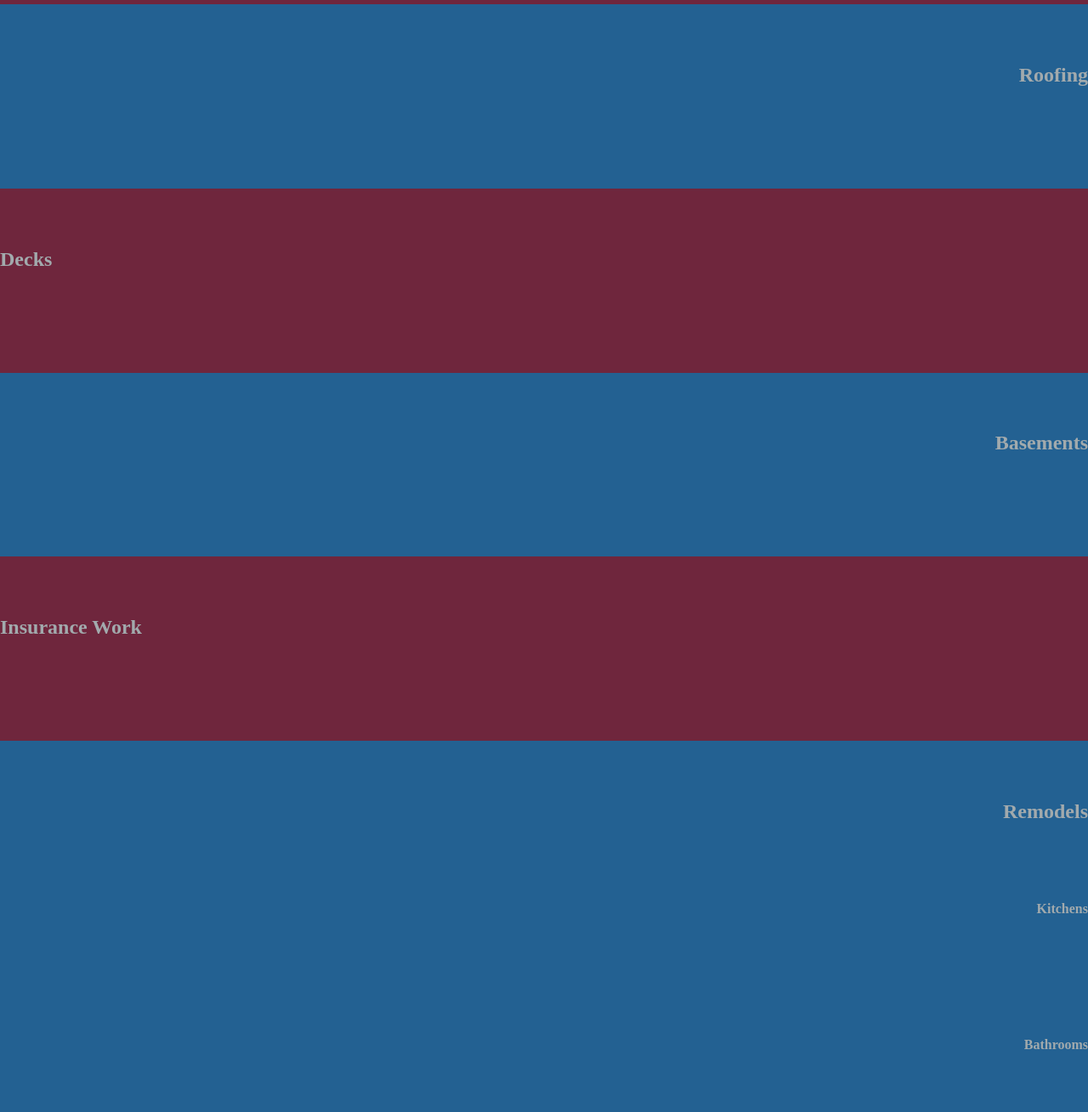
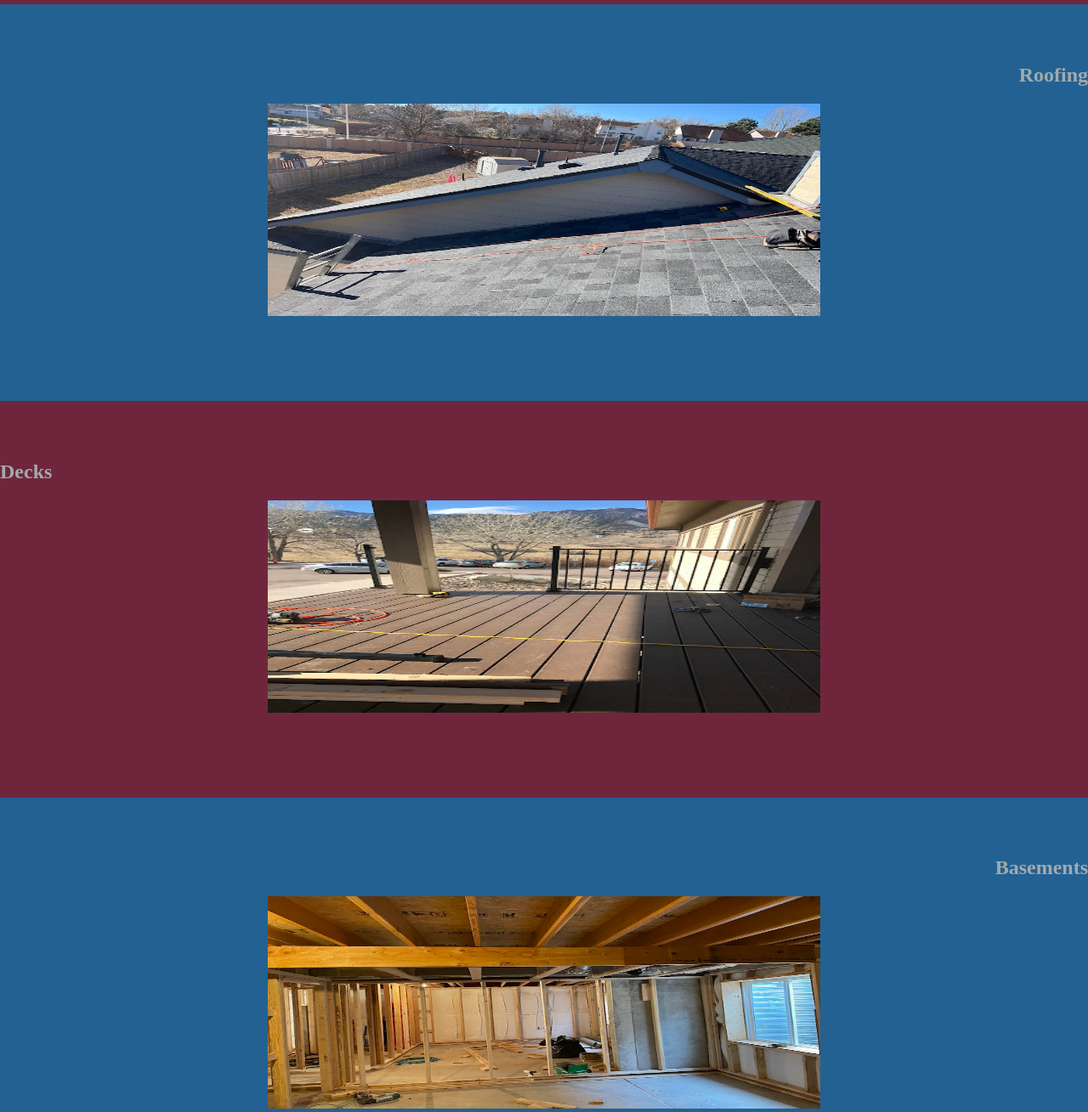
Before and after one commit to james3roberts/AHPwebsite, a plain HTML site: page whatwedo.html in a window 1280 px wide. Shown: the part 1460-2769 px from the top of the page at 85% size. Drawn offline with Linux system fonts and the light colour scheme.

Commit message:
Added more photos

```diff
--- a/whatwedo.html
+++ b/whatwedo.html
@@ -40,15 +40,23 @@
         </section>
         <section class="Roofing right-section" id="Roofing">
             <a href="roofing.html"><h2>Roofing</h2></a>
+            <a href="roofing.html"><img src="Photos/Roofing.jpg" alt="Roofing Photo" class="photo-height"></a>
+
         </section>
         <section class="Decks left-section" id="Decks">
             <a href="decks.html"><h2>Decks</h2></a>
+            <a href="decks.html"><img src="Photos/Decks.JPG" alt="Decks Photo" class="photo-height"></a>
+
         </section>
         <section class="Basements right-section" id="Basements">
             <a href="basements.html"><h2>Basements</h2></a>
+            <a href="basements.html"><img src="Photos/Basement.jpg" alt="Basement Photo" class="photo-height"></a>
+
         </section>
         <section class="Insurance left-section" id="Insurance">
             <a href="insurance.html"><h2>Insurance Work</h2></a>
+            <a href="insurance.html"><img src="Photos/Ins.jpg" alt="Insurance Photo" class="photo-height"></a>
+
         </section>
         <section class="Remodels right-section" id="Remodels">
             <a href="remodels.html"><h2>Remodels</h2></a>
@@ -60,6 +68,8 @@
             </section>
             <section class="Rehab" id="Rehab">
             <a href="rehab.html"><h4>Rehab</h4></a>
+            <a href="rehab.html"><img src="Photos/Rehab.jpg" alt="Rehab Photo" class="photo-height"></a>
+
             </section>
         </section>
         <section class="Snow left-section" id="Snow">
```
Also changed, not shown: Photos/Basement.jpg (added), Photos/Decks.JPG (added), Photos/Ins.jpg (added), Photos/Rehab.jpg (added), Photos/Roofing.jpg (added).
